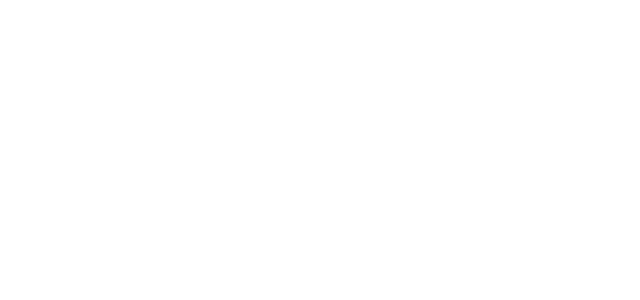
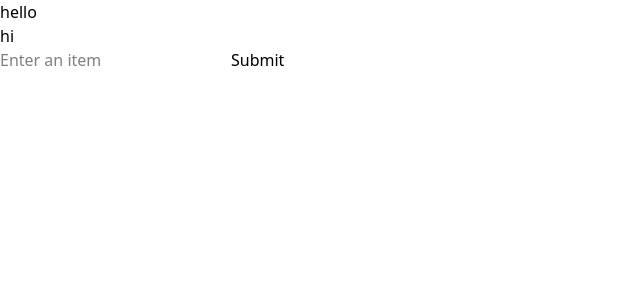
Before and after one commit to Shanto-prime/learn-js, a React (Vite) app: page / in a window 1280 px wide. Shown: the top 300 px of the page, without its empty margins (0-640 px from the left). Built offline with nearby package versions, Linux system fonts and the light colour scheme.

Commit message:
feat: update Test component to manage and display a list of items

```diff
--- a/src/App.jsx
+++ b/src/App.jsx
@@ -1,8 +1,10 @@
 import "./App.css";
 import Pointer from "./Components/Pointer";
+import Test from "./Components/Test";
 export default function App() {
     return (
         <>
+            <Test />
             <Pointer />
         </>
     );
--- a/src/Components/Test.jsx
+++ b/src/Components/Test.jsx
@@ -1,33 +1,33 @@
 import { useState } from "react";
 
 export default function Test() {
-  const [inputCount, setInputCount] = useState([{ id: 99, input: "name" }]);
-  const handlePlusButton = () => {
-    console.log(inputCount);
-    const lastId = inputCount[inputCount.length - 1].id + 1;
-    setInputCount([
-      ...inputCount,
-      {
-        id: lastId,
-        input: "address",
-      },
-    ]);
+    const [items, setItems] = useState(["hello", "hi"]);
+    const [inputValue, setInputValue] = useState("");
+
+    const handleSubmit = (e) => {
+        e.preventDefault();
+        if (inputValue.trim()) {
+            setItems((prevItems) => [...prevItems, inputValue.trim()]);
+            setInputValue("");
+        }
     };
+
     return (
         <>
-      <div className="flex flex-col justify-center items-center">
-        {inputCount.map((input) => (
-          <div key={input.id}>
+            <ul>
+                {items.map((item, index) => (
+                    <li key={index}>{item}</li>
+                ))}
+            </ul>
+            <form onSubmit={handleSubmit}>
                 <input
-              id={input.id}
-              placeholder={input.input}
                     type="text"
-              className="p-2 mt-3 border-amber-500 border-2"
+                    value={inputValue}
+                    onChange={(e) => setInputValue(e.target.value)}
+                    placeholder="Enter an item"
                 />
-          </div>
-        ))}
-        <button onClick={handlePlusButton}>Add ANother Input</button>
-      </div>
+                <button type="submit">Submit</button>
+            </form>
         </>
     );
 }
```
Lines whose indentation alone changed are shown as unchanged.
